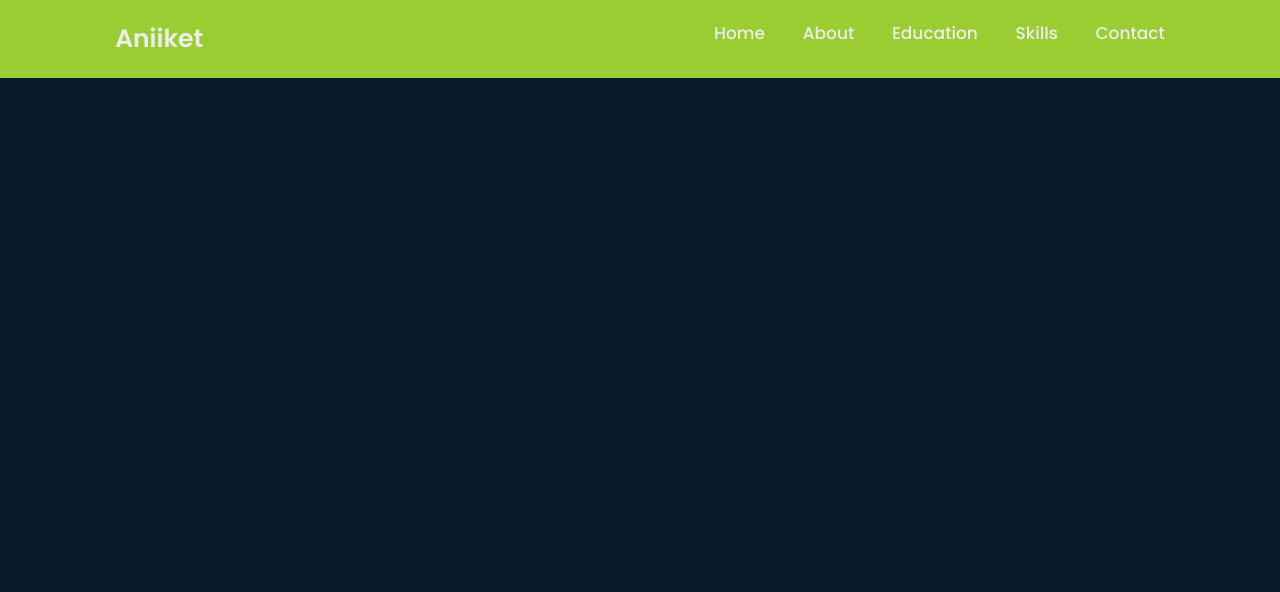
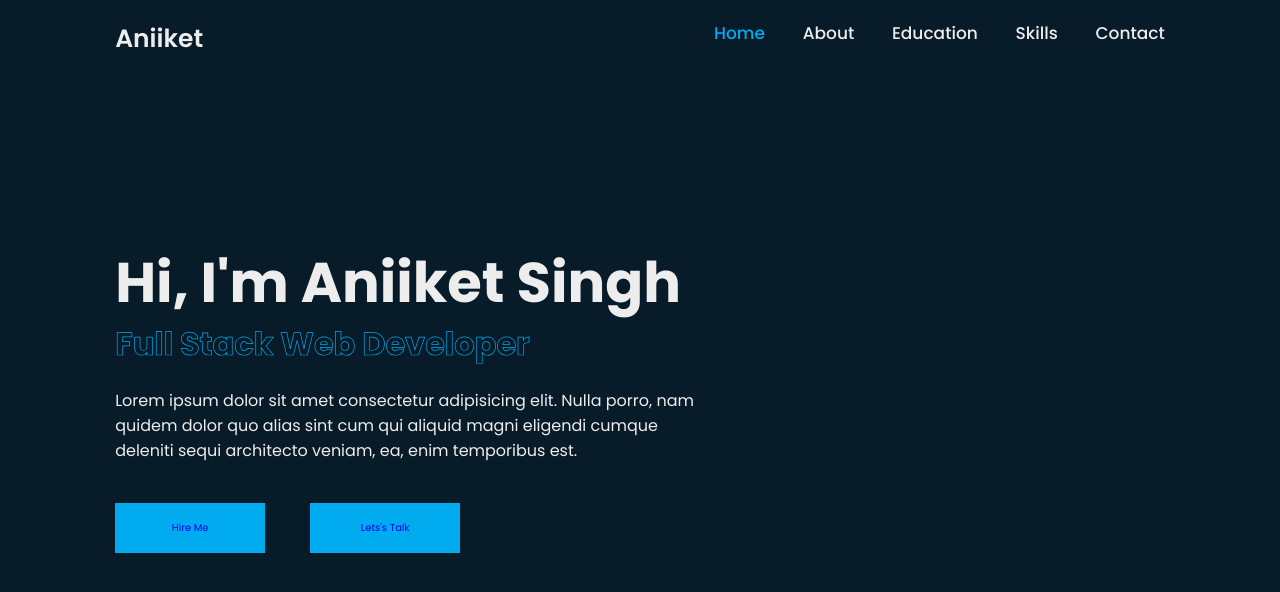
Before and after one commit to Aniket39/portfolio-website, a plain HTML site: page index.html in a window 1280 px wide. Drawn offline with nearby package versions, Linux system fonts and the light colour scheme.

Commit message:
second commit

```diff
--- a/css/style.css
+++ b/css/style.css
@@ -34,7 +34,7 @@ body{
     left: 0;
     width: 100%;
     padding: 2rem 9%;
-    background: yellowgreen;
+    background: transparent;
     display: flex;
     justify-content: space-between;
     align-items: centre;
@@ -52,4 +52,73 @@ body{
     color: var(--text-color);
     font-weight: 500;
     margin-left: 3.5rem;
+    transition: .3s;
 }
+
+.navbar a:hover,
+.navbar a.active {
+    color: var(--main-color);
+}
+
+#menu-icon{
+    font-size: 3.6rem;
+    color: var(--text-color);
+    cursor: pointer;
+    display: none;
+}
+
+section{
+    min-height: 100vh;
+    padding: 10rem 9% 2rem;
+}
+
+.home{
+    display: flex;
+    align-items: center;
+    padding: 0 9%;
+}
+
+.home-content {
+    max-width: 60rem;
+}
+
+.home-content h1 {
+    font-size: 5.6rem;
+    font-weight: 700;
+    line-height: 1.3;
+}
+
+.home-content .text-animated {
+    position: relative;
+    width: 50.8rem;
+}
+
+.home-content .text-animated h3 {
+    font-size: 3.2rem;
+    font-weight: 700;
+    color: transparent;
+    -webkit-text-stroke: .7px var(--main-color)
+}
+
+.home-content p {
+    font-size: 1.6rem;
+    margin: 2rem 0 4rem;
+}
+
+.btn-box{
+    position: relative;
+    display: flex;
+    justify-content: space-between;
+    width: 34.5rem;
+    height: 5rem;
+}
+
+.btn-box .btn {
+    position: relative;
+    display: inline-flex;
+    justify-content: center;
+    align-items: center;
+    width: 15rem;
+    height: 100%;
+    background: var(--main-color);
+}
--- a/index.html
+++ b/index.html
@@ -19,8 +19,10 @@
     <header class="header">
         <a href="#" class="logo">Aniiket</a>
 
+        <div class="bx bx-menu" id="menu-icon"></div>
+
         <nav class="navbar">
-            <a href="#home">Home</a>
+            <a href="#home" class="active">Home</a>
             <a href="#about">About</a>
             <a href="#education">Education</a>
             <a href="#skills">Skills</a>
@@ -29,6 +31,21 @@
     </header>
 
     <!-- home section design -->
+
+    <section class="home" id="home">
+        <div class="home-content">
+            <h1>Hi, I'm <span>Aniiket Singh</span></h1>
+            <div class="text-animated">
+                <h3>Full Stack Web Developer</h3>
+            </div>
+            <p>Lorem ipsum dolor sit amet consectetur adipisicing elit. Nulla porro, nam quidem dolor quo alias sint cum qui aliquid magni eligendi cumque deleniti sequi architecto veniam, ea, enim temporibus est.</p>
+
+            <div class="btn-box">
+                <a href="#" class="btn">Hire Me</a>
+                <a href="#" class="btn">Lets's Talk</a>
+            </div>
+        </div>
+    </section>
 
     <!-- about section design -->
 
```
